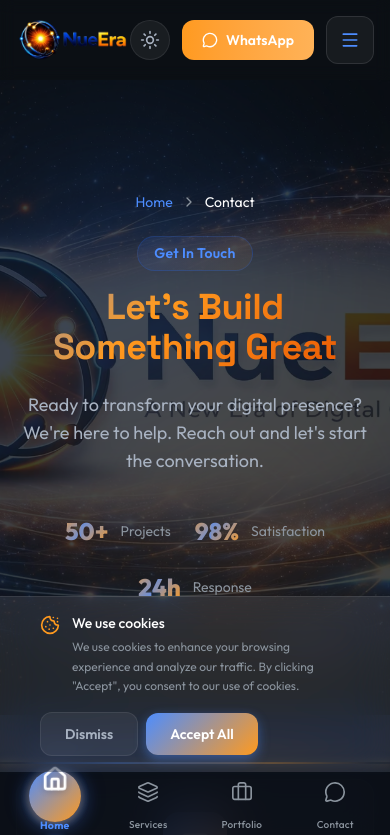
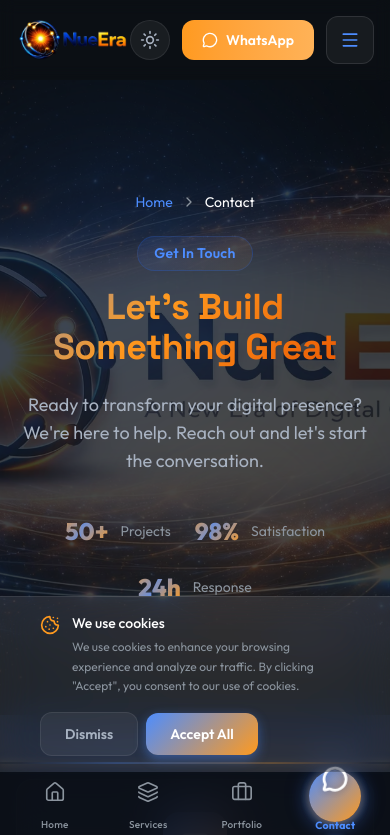
Before and after one commit to nueera/webpage_v3, a Next.js app: page /contact in a window 390 px wide. Shown: the top 835 px of the page. Built offline with nearby package versions, Linux system fonts and the light colour scheme.

Commit message:
fix: mobile bottom nav now works on ALL pages — navigates to /services, /portfolio, /contact routes; scrolls to sections only on home page

```diff
--- a/src/components/mobile-bottom-nav.tsx
+++ b/src/components/mobile-bottom-nav.tsx
@@ -1,74 +1,96 @@
 'use client';
 
 import { useState, useEffect, useRef, useCallback } from 'react';
+import { usePathname } from 'next/navigation';
+import Link from 'next/link';
 import { House, Layers, Briefcase, MessageCircle } from 'lucide-react';
 
 const NAV_ITEMS = [
-  { id: 'home', label: 'Home', icon: House, target: '#home' },
-  { id: 'services', label: 'Services', icon: Layers, target: '#services' },
-  { id: 'portfolio', label: 'Portfolio', icon: Briefcase, target: '#portfolio' },
-  { id: 'contact', label: 'Contact', icon: MessageCircle, target: null },
+  { id: 'home', label: 'Home', icon: House, href: '/', sectionId: 'home' },
+  { id: 'services', label: 'Services', icon: Layers, href: '/services', sectionId: 'services' },
+  { id: 'portfolio', label: 'Portfolio', icon: Briefcase, href: '/portfolio', sectionId: 'portfolio' },
+  { id: 'contact', label: 'Contact', icon: MessageCircle, href: '/contact', sectionId: null },
 ];
 
 export default function MobileBottomNav() {
-  const [activeSection, setActiveSection] = useState('home');
+  const pathname = usePathname();
+  const isHomePage = pathname === '/';
+  const [activeSection, setActiveSection] = useState(isHomePage ? 'home' : '');
   const [springKey, setSpringKey] = useState(0);
-  const sectionRefs = useRef<Map<string, HTMLElement>>(new Map());
   const observerRef = useRef<IntersectionObserver | null>(null);
-  const prevActiveRef = useRef('home');
+  const prevActiveRef = useRef(isHomePage ? 'home' : '');
 
-  const scrollToSection = useCallback((target: string | null) => {
-    if (target) {
-      document.querySelector(target)?.scrollIntoView({ behavior: 'smooth' });
+  // Determine active based on pathname when not on home
+  useEffect(() => {
+    if (!isHomePage) {
+      const match = NAV_ITEMS.find((item) => item.href === pathname);
+      const newActive = match ? match.id : '';
+      if (prevActiveRef.current !== newActive) {
+        prevActiveRef.current = newActive;
+        setActiveSection(newActive);
+        setSpringKey((k) => k + 1);
       }
-  }, []);
+    }
+  }, [pathname, isHomePage]);
 
+  // IntersectionObserver — only on home page
   useEffect(() => {
+    if (!isHomePage) return;
+
     const sections = ['home', 'services', 'portfolio'];
-    const observerOptions: IntersectionObserverInit = {
-      root: null,
-      rootMargin: '-40% 0px -40% 0px',
-      threshold: 0,
-    };
-
-    observerRef.current = new IntersectionObserver((entries) => {
+    observerRef.current = new IntersectionObserver(
+      (entries) => {
         entries.forEach((entry) => {
           if (entry.isIntersecting) {
             const newActive = entry.target.id;
-          setActiveSection(newActive);
             if (prevActiveRef.current !== newActive) {
               prevActiveRef.current = newActive;
+              setActiveSection(newActive);
               setSpringKey((k) => k + 1);
             }
           }
         });
-    }, observerOptions);
+      },
+      { root: null, rootMargin: '-40% 0px -40% 0px', threshold: 0 }
+    );
 
     sections.forEach((id) => {
       const el = document.getElementById(id);
-      if (el) {
-        sectionRefs.current.set(id, el);
-        observerRef.current?.observe(el);
-      }
+      if (el) observerRef.current?.observe(el);
     });
 
-    return () => {
-      observerRef.current?.disconnect();
-    };
+    return () => { observerRef.current?.disconnect(); };
+  }, [isHomePage]);
+
+  const scrollToSection = useCallback((target: string) => {
+    document.querySelector(target)?.scrollIntoView({ behavior: 'smooth' });
   }, []);
 
-  const handleNavClick = (item: typeof NAV_ITEMS[number]) => {
-    if (item.id !== activeSection) {
-      setActiveSection(item.id);
-      prevActiveRef.current = item.id;
+  const handleNavClick = useCallback((item: typeof NAV_ITEMS[number]) => {
+    const newId = item.id;
+    if (prevActiveRef.current !== newId) {
+      prevActiveRef.current = newId;
+      setActiveSection(newId);
       setSpringKey((k) => k + 1);
     }
-    if (item.id === 'contact') {
-      window.open('https://wa.me/917066607424', '_blank');
-    } else {
-      scrollToSection(item.target);
+
+    // If we're on home page, scroll to section
+    if (isHomePage && item.sectionId) {
+      scrollToSection(`#${item.sectionId}`);
+      return;
     }
-  };
+
+    // If navigating to home, go to / and then scroll to section
+    if (item.href === '/' && !isHomePage) {
+      window.location.href = '/';
+      return;
+    }
+
+    // For other pages, navigate to the page route
+    if (!isHomePage) {
+      window.location.href = item.href;
+    }
+  }, [isHomePage, scrollToSection]);
 
   return (
     <nav className="bubble-nav-container md:hidden" aria-label="Mobile navigation">
@@ -90,9 +112,7 @@ export default function MobileBottomNav() {
             >
               {/* Active bubble background */}
               <div className={`bubble-nav-bubble ${isActive ? 'active' : ''}`}>
-                {/* Inner glow ring */}
                 <div className="bubble-nav-bubble-glow" />
-                {/* Gradient fill */}
                 <div className="bubble-nav-bubble-fill" />
               </div>
 
```
Lines whose indentation alone changed are shown as unchanged.
